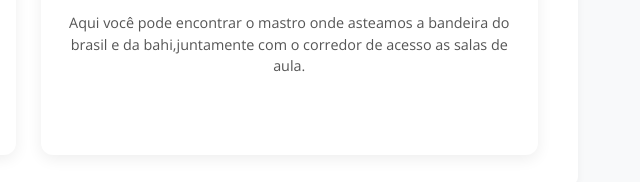
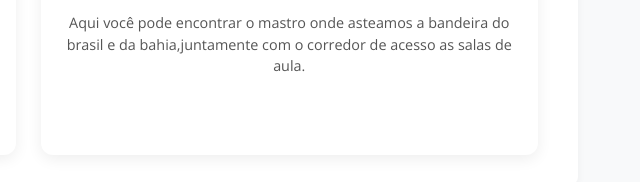
Before and after one commit to escolajorge123/colegiojorgeamado, a plain HTML site: page espaco.html in a window 1280 px wide. Shown: the part 1791-1973 px from the top of the page, 612-1252 px from the left. Drawn offline with nearby package versions, Linux system fonts and the light colour scheme.

Commit message:
Update espaco.html

```diff
--- a/espaco.html
+++ b/espaco.html
@@ -51,7 +51,7 @@
 
                 <div class="espaco-item card"> <h3 class="espaco-nome">Mastro da Bandeira</h3>
                     <img src="corredor02.jpg" alt="Jardim vertical com plantas na escola">
-                    <p class="espaco-descricao">Aqui você pode encontrar o mastro onde asteamos a bandeira do brasil e da bahi,juntamente com o corredor de acesso as salas de aula.</p>
+                    <p class="espaco-descricao">Aqui você pode encontrar o mastro onde asteamos a bandeira do brasil e da bahia,juntamente com o corredor de acesso as salas de aula.</p>
                 </div>
 
                 </div>
```
